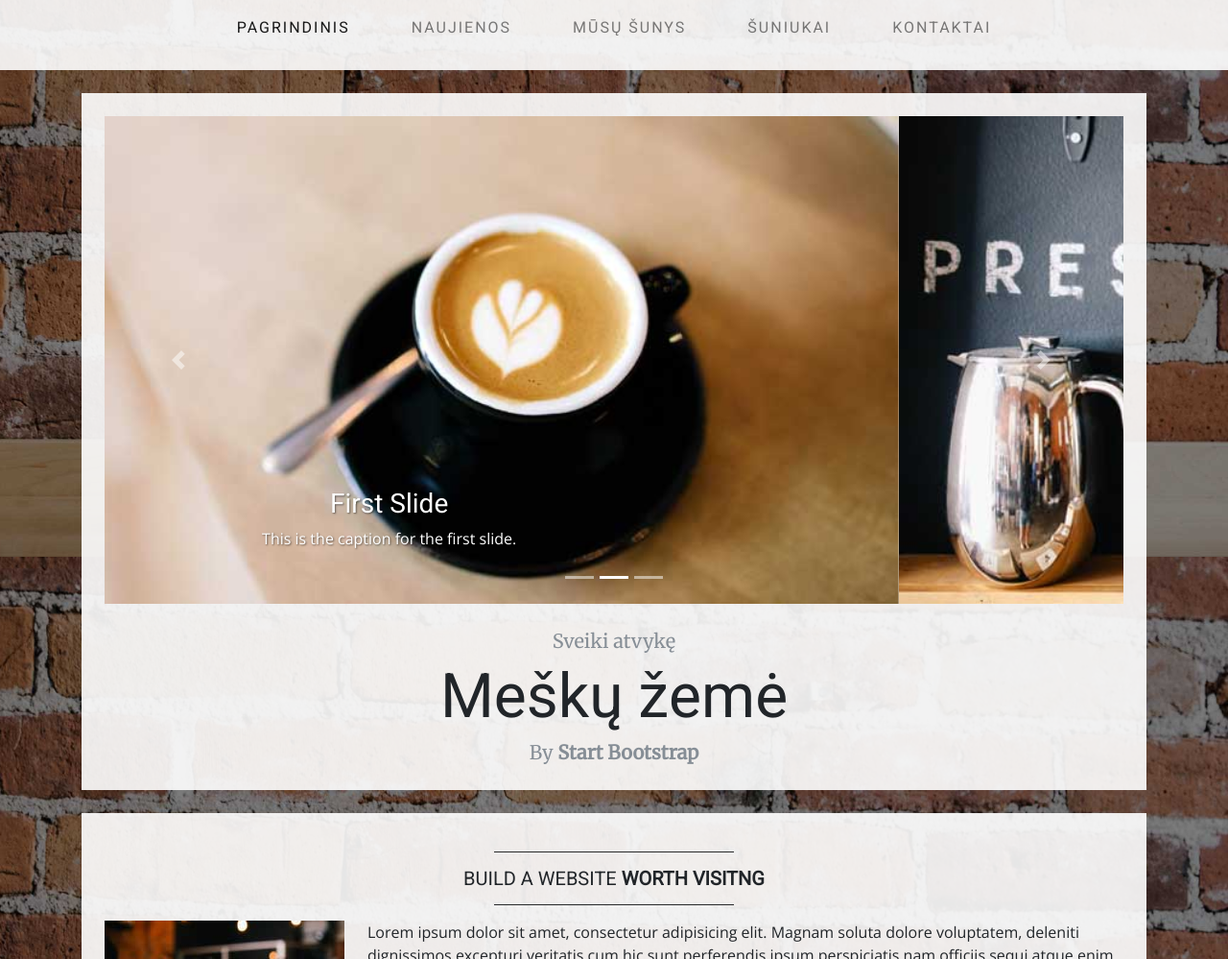
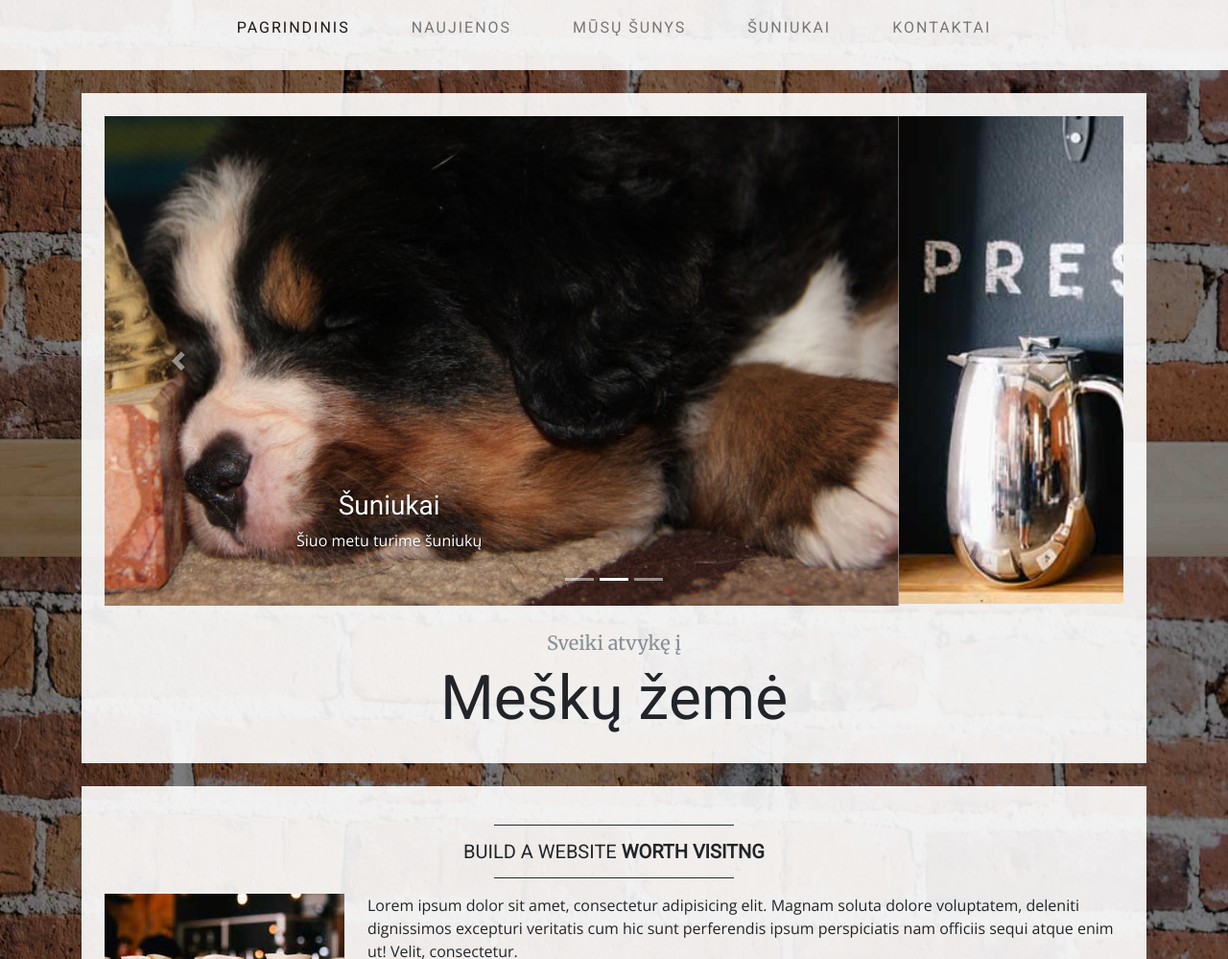
Before and after one commit to meskuzeme/meskuzeme.github.io, a website: page index.html in a window 1280 px wide. Shown: the part 220-1219 px from the top of the page at 96% size. Drawn offline with nearby package versions, Linux system fonts and the light colour scheme.

Commit message:
add slide-1

```diff
--- a/index.html
+++ b/index.html
@@ -72,10 +72,10 @@
           </ol>
           <div class="carousel-inner" role="listbox">
             <div class="carousel-item active">
-              <img class="d-block img-fluid w-100" src="img/slide-1.jpg" alt="">
+              <img class="d-block img-fluid w-100" src="img/ursa.jpg" alt="">
               <div class="carousel-caption d-none d-md-block">
-                <h3 class="text-shadow">First Slide</h3>
-                <p class="text-shadow">This is the caption for the first slide.</p>
+                <h3 class="text-shadow">Šuniukai</h3>
+                <p class="text-shadow">Šiuo metu turime šuniukų</p>
               </div>
             </div>
             <div class="carousel-item">
@@ -104,11 +104,8 @@
         </div>
         <!-- Welcome Message -->
         <div class="text-center mt-4">
-          <div class="text-heading text-muted text-lg">Sveiki atvykę</div>
+          <div class="text-heading text-muted text-lg">Sveiki atvykę į</div>
           <h1 class="my-2">Meškų žemė</h1>
-          <div class="text-heading text-muted text-lg">By
-            <strong>Start Bootstrap</strong>
-          </div>
         </div>
       </div>
 
```
Also changed, not shown: img/slide-1.jpg (deleted), img/ursa.jpg (added).
